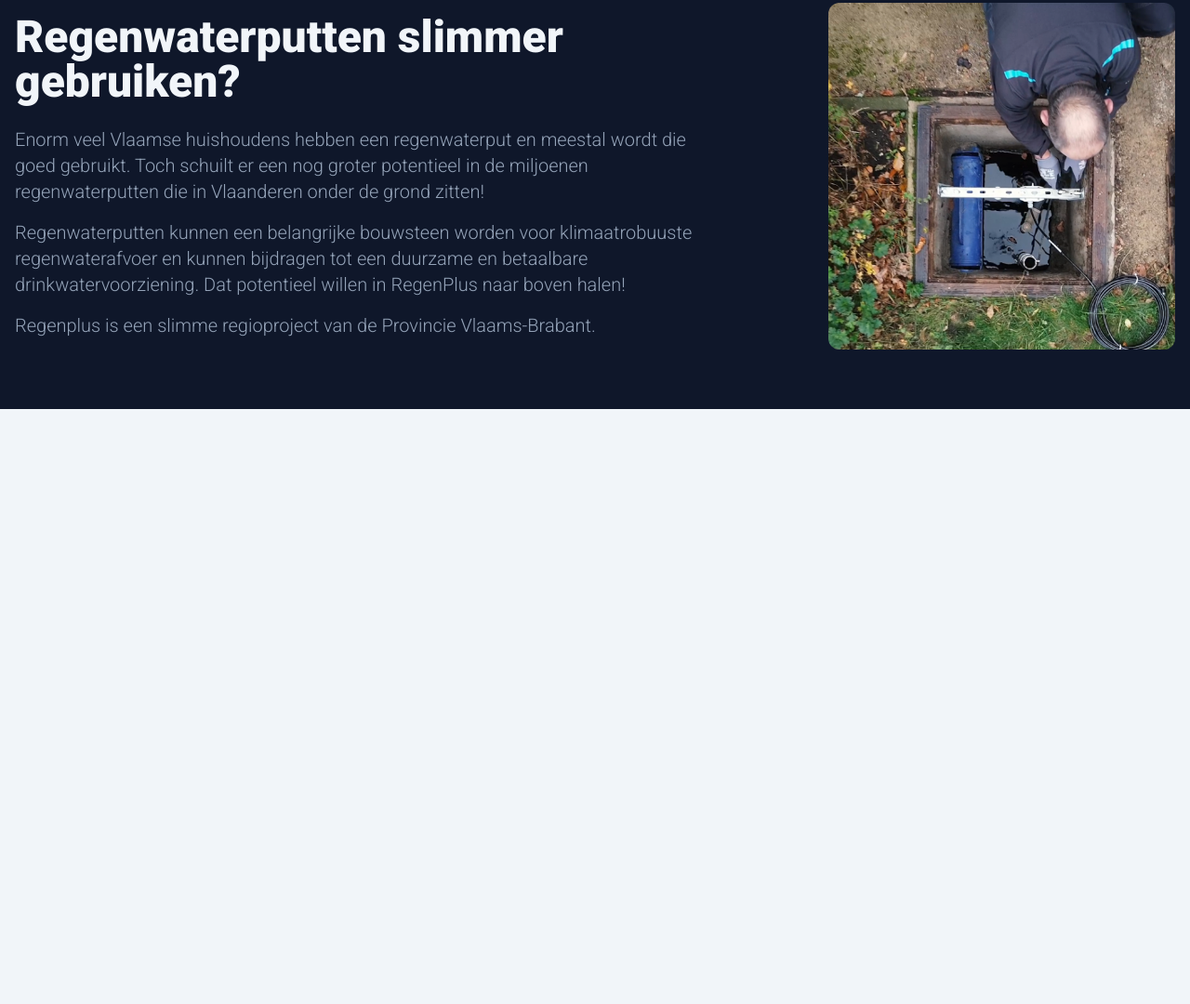
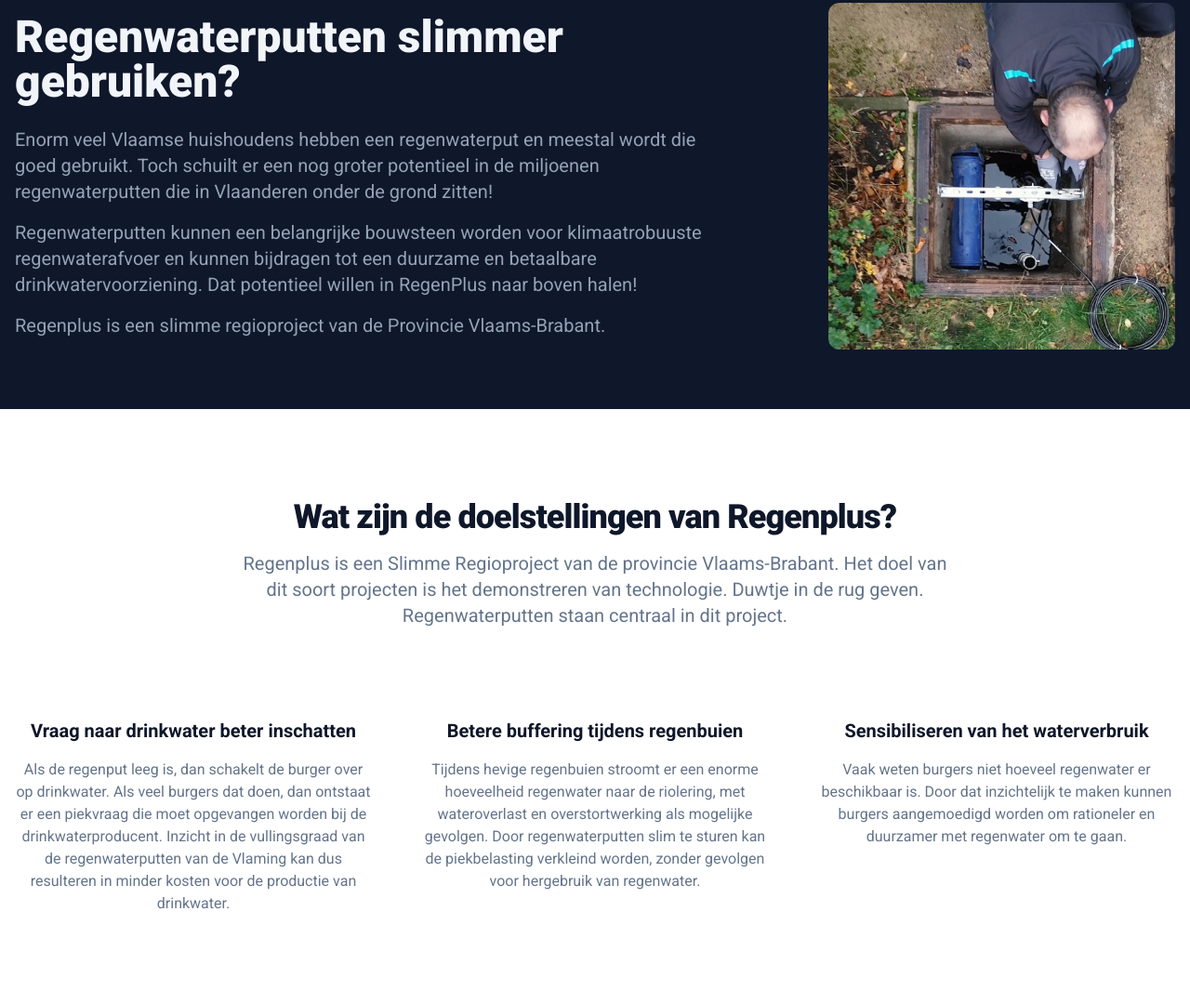
Before and after one commit to brechtdonckels/regenplus-be, an Astro site: page / in a window 1280 px wide. Shown: the part 173-1253 px from the top of the page at 93% size. Before the commit the page ends 800 px from the top, so only its background shows below. Built offline with nearby package versions, Linux system fonts and the light colour scheme; Astro itself is replaced by a stand-in of ours.

Commit message:
Add objectives section

```diff
--- a/src/components/Hero.astro
+++ b/src/components/Hero.astro
@@ -6,12 +6,12 @@
     <div class="block md:flex md:items-center md:space-x-8 lg:space-x-32">
       <div class="lg:basis-2/3">
         <h1
-          class="mb-6 text-2xl font-extrabold leading-none text-slate-100 md:text-4xl xl:text-5xl"
+          class="mb-6 text-3xl font-extrabold leading-none text-slate-100 md:text-4xl xl:text-5xl"
         >
           Regenwaterputten slimmer gebruiken?
         </h1>
         <div
-          class="flex flex-col space-y-4 text-base font-light text-slate-400 md:text-lg xl:text-xl"
+          class="flex flex-col space-y-4 text-base text-slate-400 md:text-lg xl:text-xl"
         >
           <p>
             Enorm veel Vlaamse huishoudens hebben een regenwaterput en meestal
--- /dev/null
+++ b/src/components/SectionHeading.astro
@@ -0,0 +1,14 @@
+---
+const { sectionHeading, sectionIntro } = Astro.props;
+---
+
+<div class="mx-auto max-w-screen-md text-center">
+  <h2
+    class="mb-4 text-2xl font-extrabold tracking-tight text-slate-900 md:text-3xl lg:text-4xl"
+  >
+    {sectionHeading}
+  </h2>
+  <p class="mb-24 text-slate-500 sm:text-xl">
+    {sectionIntro}
+  </p>
+</div>
--- /dev/null
+++ b/src/components/SectionItem.astro
@@ -0,0 +1,12 @@
+---
+const { sectionItemTitle, sectionItemText } = Astro.props;
+---
+
+<div class="md:basis-1/3">
+  <h3 class="mb-4 text-xl font-semibold text-slate-900">
+    {sectionItemTitle}
+  </h3>
+  <p class="text-slate-500">
+    {sectionItemText}
+  </p>
+</div>
--- a/src/pages/index.astro
+++ b/src/pages/index.astro
@@ -2,8 +2,48 @@
 import Layout from "../layouts/Layout.astro";
 
 import Hero from "../components/Hero.astro";
+import SectionHeading from "../components/SectionHeading.astro";
+import SectionItem from "../components/SectionItem.astro";
+
+const sectionHeading = "Wat zijn de doelstellingen van Regenplus?";
+const sectionIntro =
+  "Regenplus is een Slimme Regioproject van de provincie Vlaams-Brabant. Het doel van dit soort projecten is het demonstreren van technologie. Duwtje in de rug geven. Regenwaterputten staan centraal in dit project.";
+
+const sectionItems = [
+  {
+    title: "Vraag naar drinkwater beter inschatten",
+    text: "Als de regenput leeg is, dan schakelt de burger over op drinkwater. Als veel burgers dat doen, dan ontstaat er een piekvraag die moet opgevangen worden bij de drinkwaterproducent. Inzicht in de vullingsgraad van de regenwaterputten van de Vlaming kan dus resulteren in minder kosten voor de productie van drinkwater.",
+  },
+  {
+    title: "Betere buffering tijdens regenbuien",
+    text: "Tijdens hevige regenbuien stroomt er een enorme hoeveelheid regenwater naar de riolering, met wateroverlast en overstortwerking als mogelijke gevolgen. Door regenwaterputten slim te sturen kan de piekbelasting verkleind worden, zonder gevolgen voor hergebruik van regenwater. ",
+  },
+  {
+    title: "Sensibiliseren van het waterverbruik",
+    text: "Vaak weten burgers niet hoeveel regenwater er beschikbaar is. Door dat inzichtelijk te maken kunnen burgers aangemoedigd worden om rationeler en duurzamer met regenwater om te gaan.",
+  },
+];
 ---
 
 <Layout>
   <Hero />
+  <section class="bg-white">
+    <div class="mx-auto max-w-screen-xl px-4 py-8 md:py-16 lg:py-24">
+      <SectionHeading
+        sectionHeading={sectionHeading}
+        sectionIntro={sectionIntro}
+      />
+      <div class="md:flex md:justify-between md:space-x-12 md:text-center">
+        {
+          sectionItems.map((item) => (
+            <SectionItem
+              sectionItemTitle={item.title}
+              sectionItemText={item.text}
+            />
+          ))
+        }
+      </div>
+    </div>
+  </section>
+  <!--  -->
 </Layout>
--- a/src/pages/partners.astro
+++ b/src/pages/partners.astro
@@ -6,7 +6,7 @@
 
 const pageHeading = "Partners";
 const pageIntro =
-  "Lorem ipsum dolor, sit amet consectetur adipisicing elit. Blanditiis, voluptates explicabo natus laborum suscipit sequi praesentium nobis labore commodi odio cumque sit laudantium totam architecto? Ducimus omnis alias distinctio expedita molestiae est enim totam? Suscipit, dicta adipisci aspernatur atque earum accusantium sapiente voluptatum perferendis ipsa?";
+  "Regenplus is een demonstratieproject waar de ervaring van verschillende partners samen komen. Met de steun van de provincie Vlaams-Brabant, Vilvoorde, Tervuren, Sint-Genesius-Rode en Zemst.";
 
 const partners = [
   {
```
